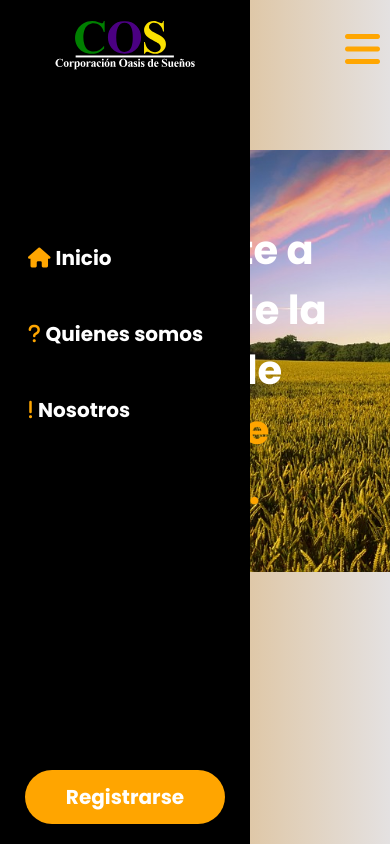
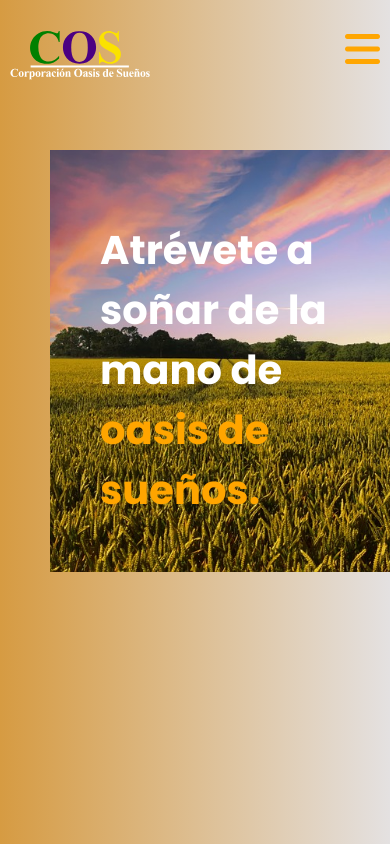
Before and after one commit to Yocmarjigon/oasis-de-sue-os-frontend, an Angular app: page /inicio in a window 390 px wide. Built offline with nearby package versions, Linux system fonts and the light colour scheme; a web font is replaced by a local one.

Commit message:
avance en los detalles de la barra de hamburguesa

```diff
--- a/src/app/plantilla/nav-bar/nav-bar.component.css
+++ b/src/app/plantilla/nav-bar/nav-bar.component.css
@@ -87,7 +87,7 @@ nav ul li a i {
         width: 250px;
         height: 100vh;
         position: absolute;
-        /* left: -300px; */
+        left: -250px;
         transition: 1s;
     }
     img{
@@ -126,6 +126,7 @@ nav ul li a i {
         font-size: 2.5em;
         border: none;
         color: rgb(255, 166, 1);
+        cursor: pointer;
 
     }
 
```
